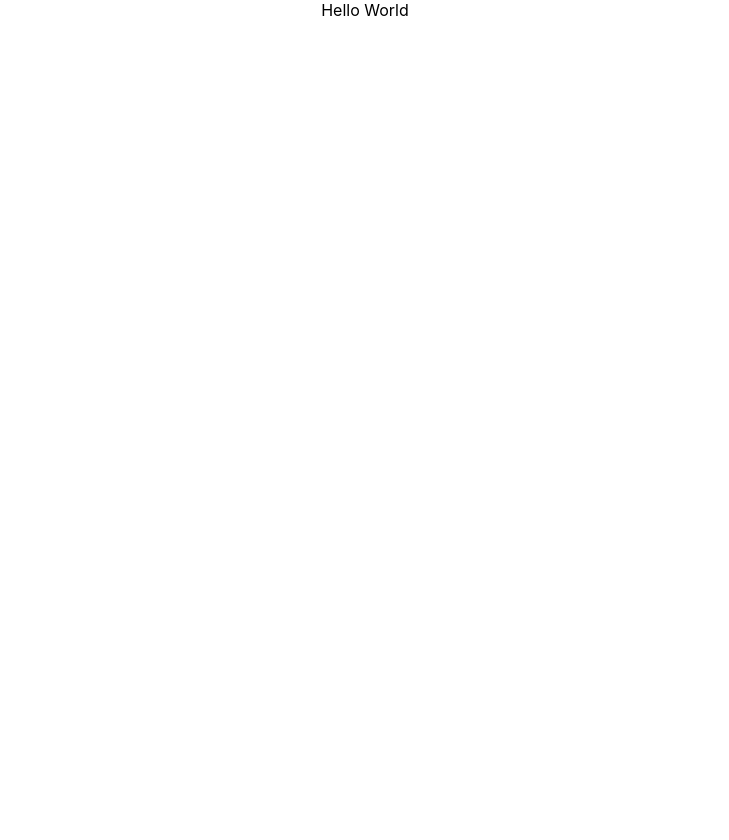
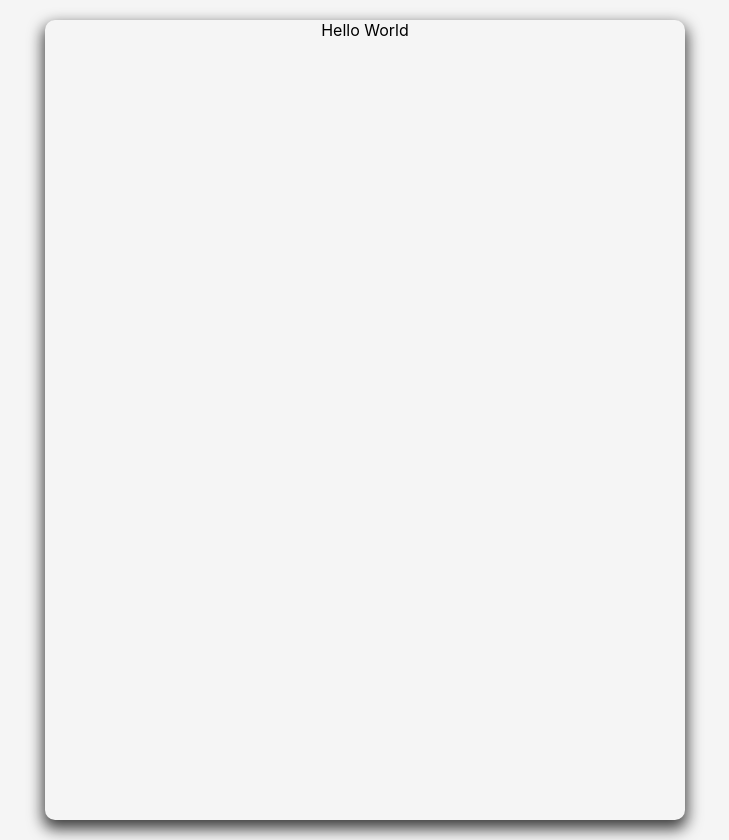
Before and after one commit to jcsmileyjr/tip-calculator, a React (Create React App) app in the folder react-tip-calculator/: page / in a window 1280 px wide. Shown: the whole page, without its empty margins (275-1004 px from the left). Before the commit the page ends 800 px from the top, so only its background shows below. Built offline with nearby package versions, Linux system fonts and the light colour scheme.

Commit message:
Setup basic UI architecture with initial responsive design

```diff
--- a/react-tip-calculator/src/App.css
+++ b/react-tip-calculator/src/App.css
@@ -1,3 +1,32 @@
+:root {
+  --Primary-Gray-Medium: rgb(231, 231, 231);
+  --Primary-Gray-Light: rgb(249, 249, 249);
+  --Secondary-Gray-dark: whitesmoke;
+}
+
 .App {
   text-align: center;
+  display: flex;
+  justify-content: center;
+  margin:20px 0;
 }
+
+main {
+  border-radius: 10px;
+  width: 50%;
+  height: 100vh;
+  box-shadow: 0px 7px 15px 2px rgba(0,0,0,0.75);
+  -webkit-box-shadow: 0px 7px 15px 2px rgba(0,0,0,0.75);
+  -moz-box-shadow: 0px 7px 15px 2px rgba(0,0,0,0.75);
+}
+
+@media only screen and (max-width: 600px){
+  .App {
+    margin: 0;
+  }
+
+  main{
+    width: 100vw;
+    box-shadow: none;
+  }
+}
--- a/react-tip-calculator/src/App.js
+++ b/react-tip-calculator/src/App.js
@@ -4,7 +4,7 @@ import './App.css';
 /**
  * React app that displays a tip Calculator.
  * Todo:
- * 1. Setup basic UI architecture with initial responsive design
+ * 1. DONE- Setup basic UI architecture with initial responsive design
  * 2. Add intial rough UI layout with dummy content with no styling
  * 3. Add initial styling to match frontend design
  * 4. Update responsive design for mobile and desktop
@@ -17,7 +17,9 @@ import './App.css';
 function App() {
   return (
     <div className="App">
-      Hello World
+      <main>
+        Hello World
+      </main>
     </div>
   );
 }
--- a/react-tip-calculator/src/index.css
+++ b/react-tip-calculator/src/index.css
@@ -5,6 +5,7 @@ body {
     sans-serif;
   -webkit-font-smoothing: antialiased;
   -moz-osx-font-smoothing: grayscale;
+  background-color: whitesmoke;
 }
 
 code {
```
